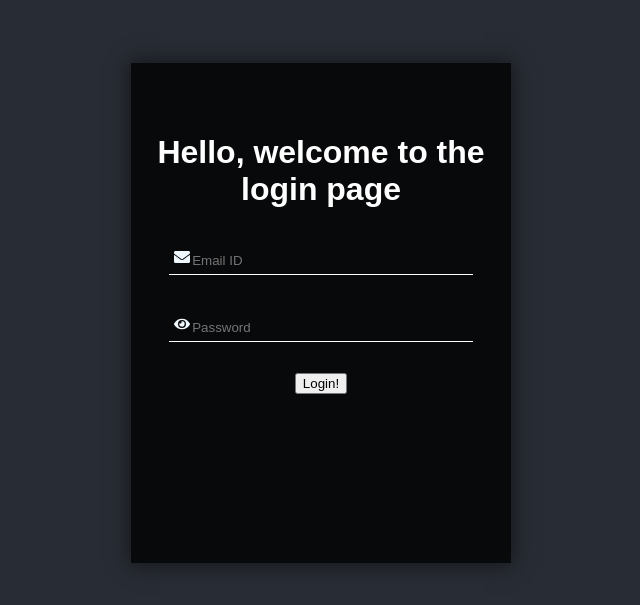
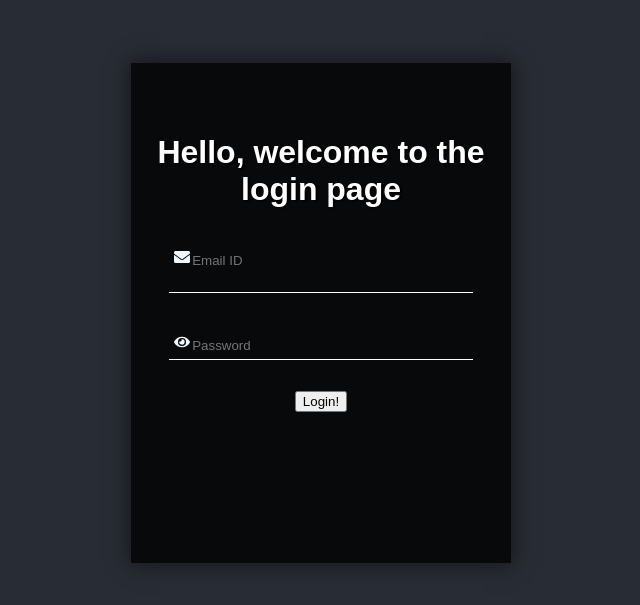
Before and after one commit to roeeash/TokenVerifierSite, a React (Create React App) app in the folder token-verifier/: page / in a window 1280 px wide. Shown: the part 121-726 px from the top of the page, without its empty margins (319-959 px from the left). Built offline with nearby package versions, Linux system fonts and the light colour scheme; no server answers; what aws-amplify would draw is missing.

Commit message:
added changes to css

```diff
--- a/token-verifier/src/App.css
+++ b/token-verifier/src/App.css
@@ -17,8 +17,9 @@ body {
   background-color: #282c34;
   color: white;
   padding: 40px;
-  font-family: Arial;
+  font-family: Arial , sans-serif;
   text-align: center;
+  text-shadow: 2px 1px 2px black;
 }
 .form-box{
   width: 380px;
@@ -28,6 +29,7 @@ body {
   margin:12% auto;
   padding: 50px 0;
   color:aliceblue;
+  text-align: center;
   box-shadow: 0 0 20px 2px rgba(0,0,0,0.5);
 }
 
--- a/token-verifier/src/App.js
+++ b/token-verifier/src/App.js
@@ -175,10 +175,12 @@ class App extends React.Component{
         <div  className="form-box">
         <div className="input-box">
         <input type="text" id ="userKey" placeholder="enter your private key"></input>
+        </div>
+        <div>
         <button className="btn" onClick={this.validateIdentity}>
         validate user identity
         </button>
-        </div>
+       </div>
 
         <div id ="userOutput"></div>
       </div>
--- a/token-verifier/src/components/LoginForm.component.jsx
+++ b/token-verifier/src/components/LoginForm.component.jsx
@@ -1,8 +1,24 @@
 import React from 'react';
 import { FaEnvelope,FaEye } from "react-icons/fa";
 
+//initial state of the login form
+const initialState = {
+    email:'',
+    message: '',
+    error:false
+}
+
+
 
 class LoginForm extends React.Component{
+
+    constructor(){
+        super();
+        this.state = initialState;
+    }
+    isValidEmail = () => {
+        return /\S+@\S+\.\S+/.test(this.email);
+    }
 
     render(){
 	return (
@@ -10,8 +26,17 @@ class LoginForm extends React.Component{
             <h1>Hello, welcome to the login page</h1>
             <div class="input-box">
             <FaEnvelope/>
-            <input type="email" spellcheck="false" placeholder="Email ID" id="email-field"></input>
+            <input type="email" spellcheck="false"
+            placeholder="Email ID" id="email-field"
+            onChange={e => this.setState({email:e.target.value})}></input>
             <div id="email-error">
+            <input
+            id="message"
+            name="message"
+            value={this.state.message}
+            />
+
+            {this.state.error && <h2 style={{color: 'red'}}>{this.state.error}</h2>}
          </div>
         </div>
 
```
